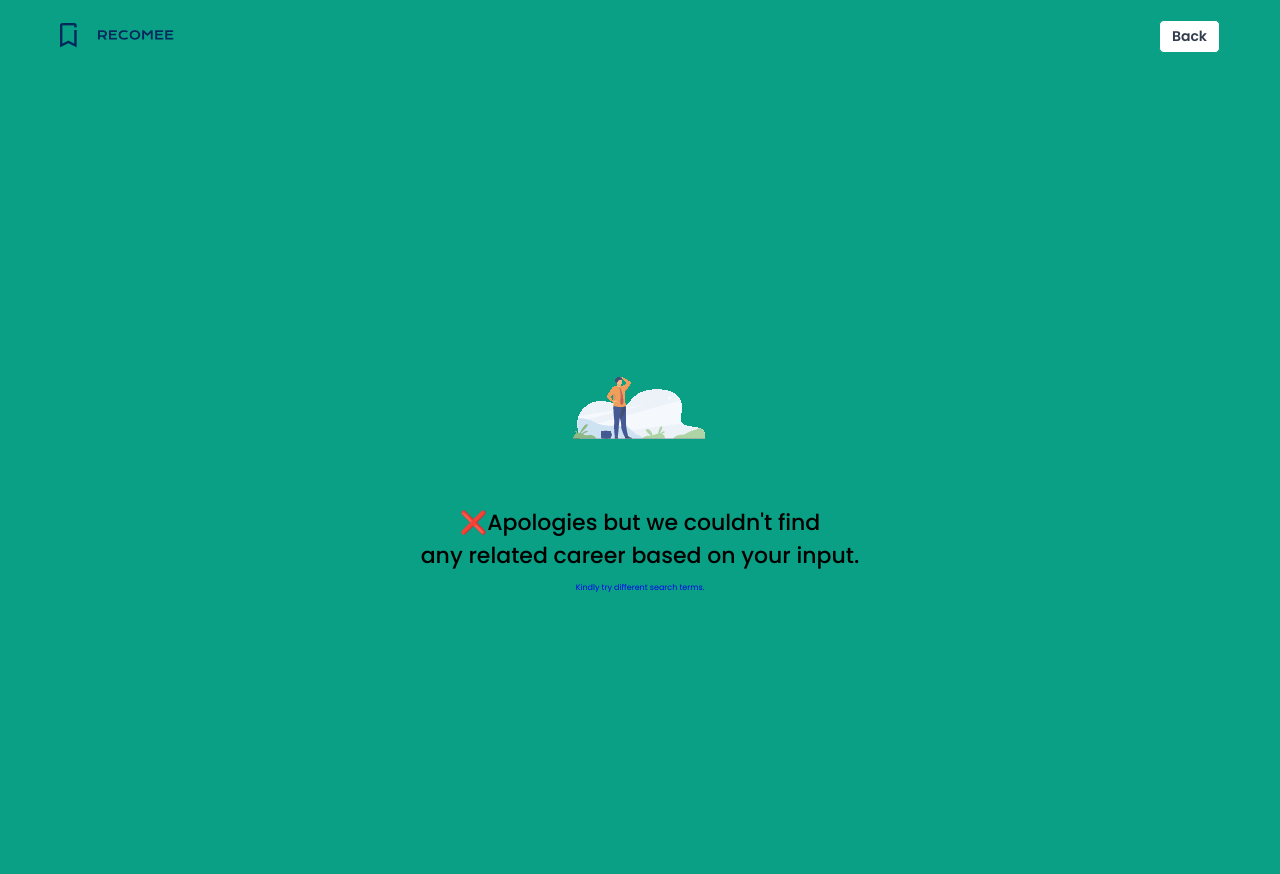
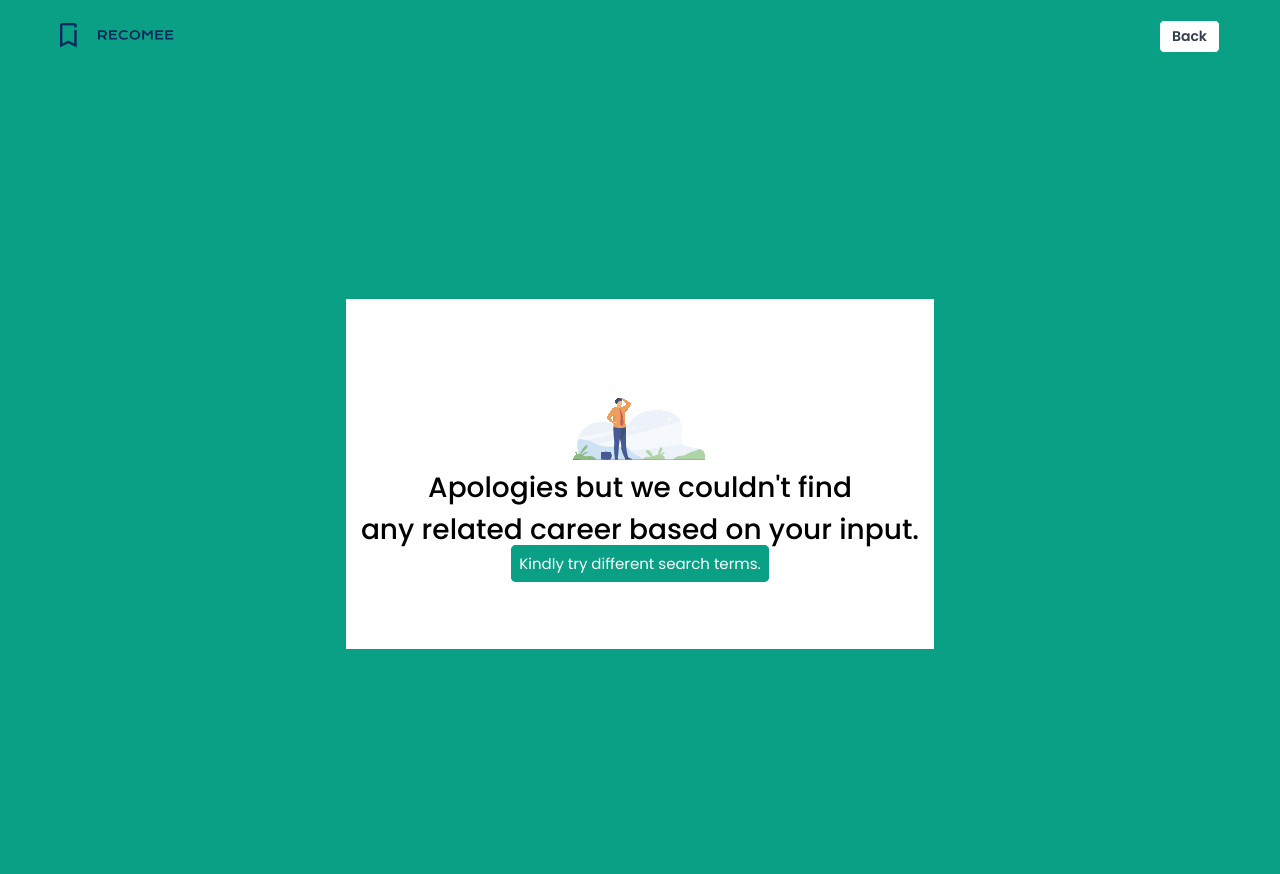
Before and after one commit to fritzgerald658/RECOMEE, a Django app: template template/no_results.html in a window 1280 px wide. Run offline with Django 5.2, Linux system fonts and the light colour scheme; the template is opened without the code that fills it, so the values that code supplies are empty; parts of the project's set-up code (start-up, migrations or seed data) failed here and were passed over.

Commit message:
no result page modified

```diff
--- a/static/get_started.css
+++ b/static/get_started.css
@@ -180,9 +180,6 @@ body {
 /* section 3 styling */
 #section-three{
     color: #333C4D;
-    display: flex;
-    flex-direction: column;
-    justify-content: center;
 }
 
 #section-three h2{
--- a/static/no_results_page.css
+++ b/static/no_results_page.css
@@ -1,5 +1,7 @@
 @import url("https://fonts.googleapis.com/css2?family=Inter:wght@100..900&family=Poppins:ital,wght@0,100;0,200;0,300;0,400;0,500;0,600;0,700;0,800;0,900;1,100;1,200;1,300;1,400;1,500;1,600;1,700;1,800;1,900&display=swap");
-
+ html {
+  overflow: hidden;
+ }
 body {
   background-color: #0aa085;
   margin: 0;
@@ -72,13 +74,13 @@ body {
   align-items: center;
   min-height: 40vh;
   max-width: 80vw;
-  background-color: #0aa085;
+  background-color: white ;
   padding: 15px;
   border:2px solid #0aa085;
 }
 
 .text-container {
-  margin: 0px;
+  margin-top: -60px;
   font-family: "Poppins", sans-serif;
   text-align: center;
 }
@@ -86,3 +88,13 @@ body {
 .image-container {
   margin: 50px;
 }
+
+.try-dif-terms {
+  text-decoration: none;
+  border: 2px solid #0aa085;
+  padding: 6px;
+  border-radius: 5px;
+  background-color: #0aa085;
+  color: white;
+  margin-top: 20px;
+}
--- a/template/no_results.html
+++ b/template/no_results.html
@@ -20,20 +20,20 @@
   </header>
     <section class="section-one">
       <div class="center-container">
-        <div class="text-container">
+        <div class="text-container" >
           <p>
-            <span style="font-size: 22px; font-weight: 500"
-              >❌Apologies but we couldn't find </span
+            <span style="font-size: 28px; font-weight: 500"
+              >Apologies but we couldn't find </span
             ><br />
-            <span style="font-size: 22px; font-weight: 500">
+            <span style="font-size: 28px; font-weight: 500">
               any related career based on your input. </span
             ><br>
             <span
               style="
                 color: #0aa085;
-                font-size: 8px;
+                font-size: 15px;
                 cursor: pointer;
-              "><a href="{% url 'predict_position' %}" style="text-decoration: none;">Kindly try different search terms.</a></span>
+              "><a href="{% url 'predict_position' %}" class="try-dif-terms">Kindly try different search terms.</a></span>
             </p>
         </div>
         <div>
--- a/thesisapp/views.py
+++ b/thesisapp/views.py
@@ -78,7 +78,7 @@ def predict_position(request):
         top_four = {'fourth_career' : top_three_predictions[3].upper(), 'fourth_probability' : '{:.2f}'.format(top_three_probabilities[3] * 100)}
 
 
-        if top_three_probabilities[0] < 0.03:
+        if top_three_probabilities[0] < 0.05:
             return render(request, 'no_results.html')
 
 
```
Also changed, not shown: db.sqlite3.
